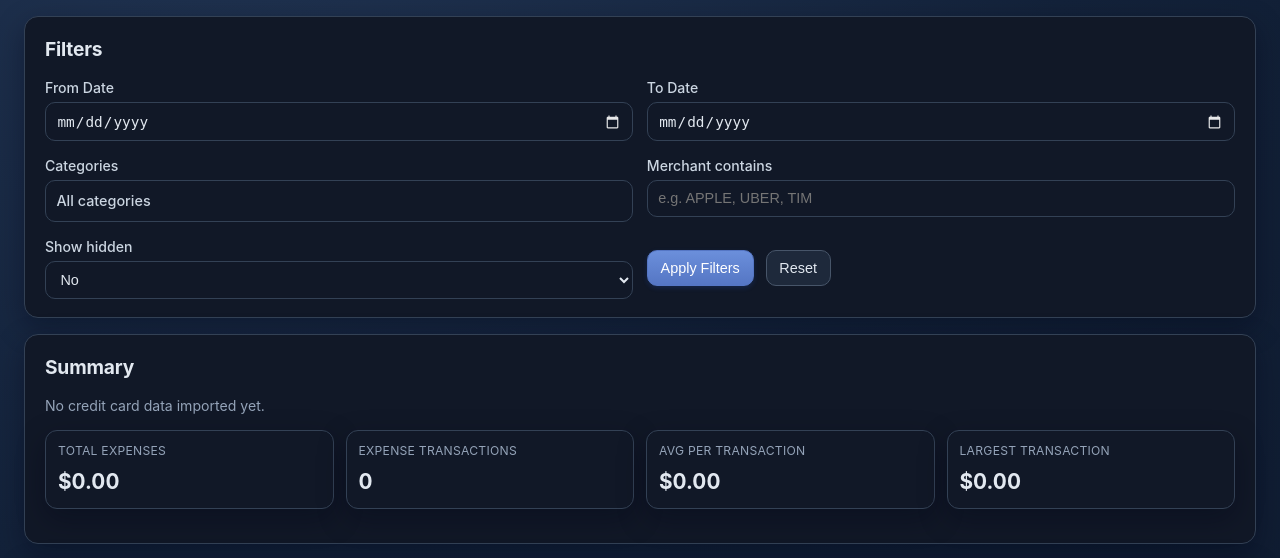
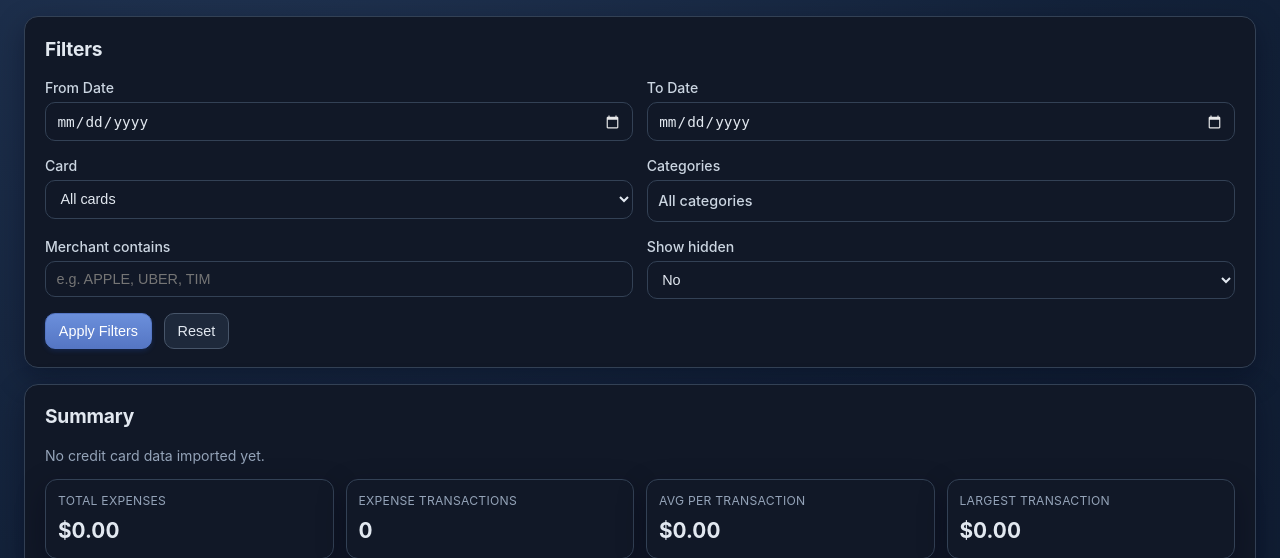
Before and after one commit to GabrielJean/FinGlass, a Django app: page /credit-card in a window 1280 px wide. Shown: the part 111-669 px from the top of the page. Run offline with Django 5.2, Linux system fonts and the light colour scheme; the visitor is signed in with stand-in values (Sample User, id 1); data that the repository does not hold is empty.

Commit message:
feat: add card label filtering to credit card dashboard and related views

```diff
--- a/core/credit_card_views.py
+++ b/core/credit_card_views.py
@@ -50,6 +50,7 @@ def credit_card_transactions_collection(request):
 @require_GET
 def credit_card_dashboard(request):
     provider = str(request.GET.get("provider") or "").strip()
+    card_label = str(request.GET.get("card_label") or "").strip()
     start_date = str(request.GET.get("start_date") or "").strip()
     end_date = str(request.GET.get("end_date") or "").strip()
     merchant = str(request.GET.get("merchant") or "").strip()
@@ -62,6 +63,8 @@ def credit_card_dashboard(request):
     queryset = CreditCardTransaction.objects.filter(user=request.user)
     if provider:
         queryset = queryset.filter(provider=provider)
+    if card_label:
+        queryset = queryset.filter(card_label=card_label)
     if start_date:
         queryset = queryset.filter(transaction_date__gte=start_date)
     if end_date:
@@ -161,9 +164,12 @@ def credit_card_dashboard(request):
 @require_GET
 def credit_card_categories(request):
     provider = str(request.GET.get("provider") or "").strip()
+    card_label = str(request.GET.get("card_label") or "").strip()
     queryset = CreditCardTransaction.objects.filter(user=request.user, is_hidden=False)
     if provider:
         queryset = queryset.filter(provider=provider)
+    if card_label:
+        queryset = queryset.filter(card_label=card_label)
     rows = queryset.values_list("merchant_category", flat=True).distinct().order_by("merchant_category")
     categories = sorted(
         {
@@ -178,6 +184,7 @@ def credit_card_categories(request):
 @require_GET
 def credit_card_transactions(request):
     provider = str(request.GET.get("provider") or "").strip()
+    card_label = str(request.GET.get("card_label") or "").strip()
     start_date = str(request.GET.get("start_date") or "").strip()
     end_date = str(request.GET.get("end_date") or "").strip()
     selected_categories = {
@@ -204,6 +211,8 @@ def credit_card_transactions(request):
     queryset = CreditCardTransaction.objects.filter(user=request.user)
     if provider:
         queryset = queryset.filter(provider=provider)
+    if card_label:
+        queryset = queryset.filter(card_label=card_label)
     if start_date:
         queryset = queryset.filter(transaction_date__gte=start_date)
     if end_date:
@@ -227,6 +236,24 @@ def credit_card_transactions(request):
             break
 
     return JsonResponse(normalized_rows, safe=False)
+
+
+@require_GET
+def credit_card_cards(request):
+    provider = str(request.GET.get("provider") or "").strip()
+    queryset = CreditCardTransaction.objects.filter(user=request.user)
+    if provider:
+        queryset = queryset.filter(provider=provider)
+
+    rows = queryset.values_list("card_label", "provider").distinct()
+    cards = sorted(
+        {
+            str(card if card else provider_name if provider_name else "").strip()
+            for card, provider_name in rows
+            if str(card if card else provider_name if provider_name else "").strip()
+        }
+    )
+    return JsonResponse(cards, safe=False)
 
 
 @require_http_methods(["PATCH"])
--- a/core/urls.py
+++ b/core/urls.py
@@ -1,6 +1,7 @@
 from django.urls import path
 
 from .credit_card_views import (
+    credit_card_cards,
     credit_card_categories,
     credit_card_dashboard,
     credit_card_transactions_collection,
@@ -130,6 +131,7 @@ urlpatterns = [
     path("api/net-worth/<int:entry_id>", net_worth_item, name="net-worth-item"),
     path("api/settings/features", settings_features, name="settings-features"),
     path("api/credit-card/dashboard", credit_card_dashboard, name="credit-card-dashboard"),
+    path("api/credit-card/cards", credit_card_cards, name="credit-card-cards"),
     path("api/credit-card/categories", credit_card_categories, name="credit-card-categories"),
     path("api/credit-card/transactions", credit_card_transactions_collection, name="credit-card-transactions-collection"),
     path("api/credit-card/transactions/<int:transaction_id>/hidden", set_credit_card_transaction_hidden, name="credit-card-transaction-hidden"),
--- a/static/credit_card.js
+++ b/static/credit_card.js
@@ -10,6 +10,7 @@ const ccLargestTransactionEl = document.getElementById("ccLargestTransaction");
 const filtersForm = document.getElementById("creditFiltersForm");
 const filterStartDateEl = document.getElementById("filterStartDate");
 const filterEndDateEl = document.getElementById("filterEndDate");
+const filterCardLabelEl = document.getElementById("filterCardLabel");
 const filterCategorySummaryEl = document.getElementById("filterCategorySummary");
 const filterCategoryOptionsEl = document.getElementById("filterCategoryOptions");
 const filterMerchantEl = document.getElementById("filterMerchant");
@@ -239,7 +240,15 @@ const fetchJson = common.fetchJson;
 
 async function loadCategories() {
   const previouslySelected = new Set(getSelectedCategories());
-  const categories = await fetchJson(`/api/credit-card/categories?provider=${encodeURIComponent(provider)}`);
+  const categoryParams = new URLSearchParams();
+  if (provider) {
+    categoryParams.set("provider", provider);
+  }
+  const selectedCardLabel = String(filterCardLabelEl?.value || "").trim();
+  if (selectedCardLabel) {
+    categoryParams.set("card_label", selectedCardLabel);
+  }
+  const categories = await fetchJson(`/api/credit-card/categories?${categoryParams.toString()}`);
   if (!filterCategoryOptionsEl) {
     return;
   }
@@ -273,6 +282,39 @@ async function loadCategories() {
   });
 
   updateCategorySummary();
+}
+
+async function loadCards() {
+  if (!filterCardLabelEl) {
+    return;
+  }
+
+  const previouslySelected = String(filterCardLabelEl.value || "").trim();
+  const cards = await fetchJson(`/api/credit-card/cards?provider=${encodeURIComponent(provider)}`);
+
+  filterCardLabelEl.innerHTML = "";
+
+  const allOption = document.createElement("option");
+  allOption.value = "";
+  allOption.textContent = "All cards";
+  filterCardLabelEl.appendChild(allOption);
+
+  cards.forEach((cardLabel) => {
+    const normalized = String(cardLabel || "").trim();
+    if (!normalized) {
+      return;
+    }
+
+    const option = document.createElement("option");
+    option.value = normalized;
+    option.textContent = normalized;
+    filterCardLabelEl.appendChild(option);
+  });
+
+  filterCardLabelEl.value = previouslySelected;
+  if (filterCardLabelEl.value !== previouslySelected) {
+    filterCardLabelEl.value = "";
+  }
 }
 
 function getSelectedCategories() {
@@ -472,6 +514,7 @@ function renderDashboard(data) {
 function currentFilterParams() {
   return {
     provider,
+    card_label: String(filterCardLabelEl?.value || "").trim(),
     start_date: filterStartDateEl.value,
     end_date: filterEndDateEl.value,
     category: getSelectedCategories(),
@@ -646,10 +689,11 @@ function updateTransactionsFilterNotice() {
     return;
   }
 
+  const cardLabel = String(filterCardLabelEl?.value || "").trim();
   const categories = getSelectedCategories();
   const merchant = String(filterMerchantEl?.value || "").trim();
 
-  if (!categories.length && !merchant) {
+  if (!cardLabel && !categories.length && !merchant) {
     transactionsFilterNoticeEl.classList.add("hidden");
     transactionsFilterNoticeTextEl.textContent = "";
     if (selectedCategoryFiltersEl) {
@@ -668,6 +712,9 @@ function updateTransactionsFilterNotice() {
   transactionsFilterNoticeEl.classList.remove("hidden");
   const visibleCount = Array.isArray(loadedTransactions) ? loadedTransactions.length : 0;
   const filterSegments = [];
+  if (cardLabel) {
+    filterSegments.push(`card: ${cardLabel}`);
+  }
   if (categories.length) {
     filterSegments.push(`categories: ${categories.join(", ")}`);
   }
@@ -764,6 +811,7 @@ async function applyTransactionFilters(options = {}) {
     merchant,
     resetCategory = false,
     resetMerchant = false,
+    resetCard = false,
     resetDates = false,
     resetIncludeHidden = false,
     scrollToTransactions = false,
@@ -781,6 +829,10 @@ async function applyTransactionFilters(options = {}) {
 
   if (resetCategory) {
     setSelectedCategories([]);
+  }
+
+  if (resetCard && filterCardLabelEl) {
+    filterCardLabelEl.value = "";
   }
 
   if (resetMerchant) {
@@ -833,6 +885,7 @@ document.getElementById("resetCreditFiltersBtn").addEventListener("click", async
   try {
     await applyTransactionFilters({
       resetDates: true,
+      resetCard: true,
       resetCategory: true,
       resetMerchant: true,
       resetIncludeHidden: true,
@@ -1203,8 +1256,19 @@ if (resetMerchantFilterBtn) {
   });
 }
 
+if (filterCardLabelEl) {
+  filterCardLabelEl.addEventListener("change", async () => {
+    try {
+      await loadCategories();
+    } catch (err) {
+      setStatus(err.message);
+    }
+  });
+}
+
 (async function init() {
   try {
+    await loadCards();
     await loadCategories();
     await refreshAll();
     setStatus("Ready.");
--- a/templates/credit_card.html
+++ b/templates/credit_card.html
@@ -32,6 +32,11 @@
           </label>
           <label>To Date
             <input id="filterEndDate" type="date" />
+          </label>
+          <label>Card
+            <select id="filterCardLabel">
+              <option value="">All cards</option>
+            </select>
           </label>
           <label>Categories
             <details id="filterCategoryPicker" class="multi-select-picker">
```
Also changed, not shown: .github/copilot-instructions.md.
